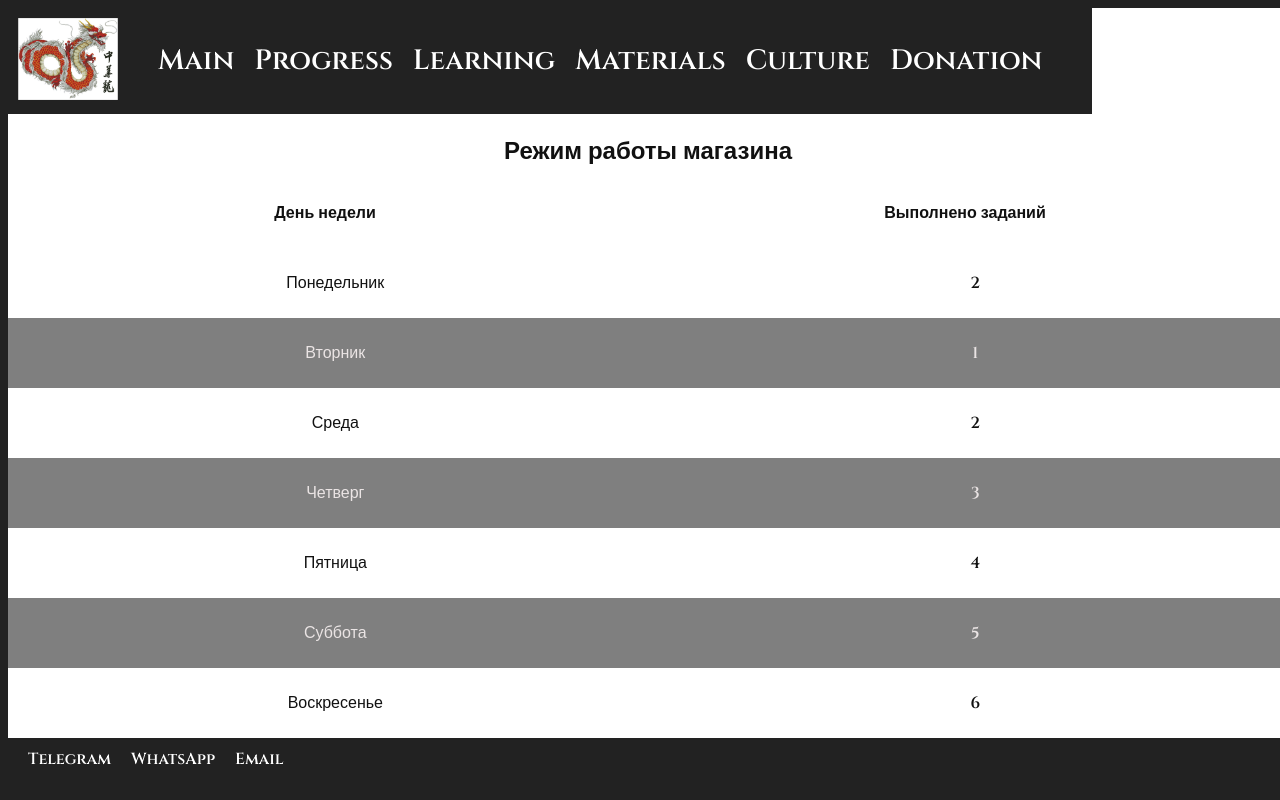
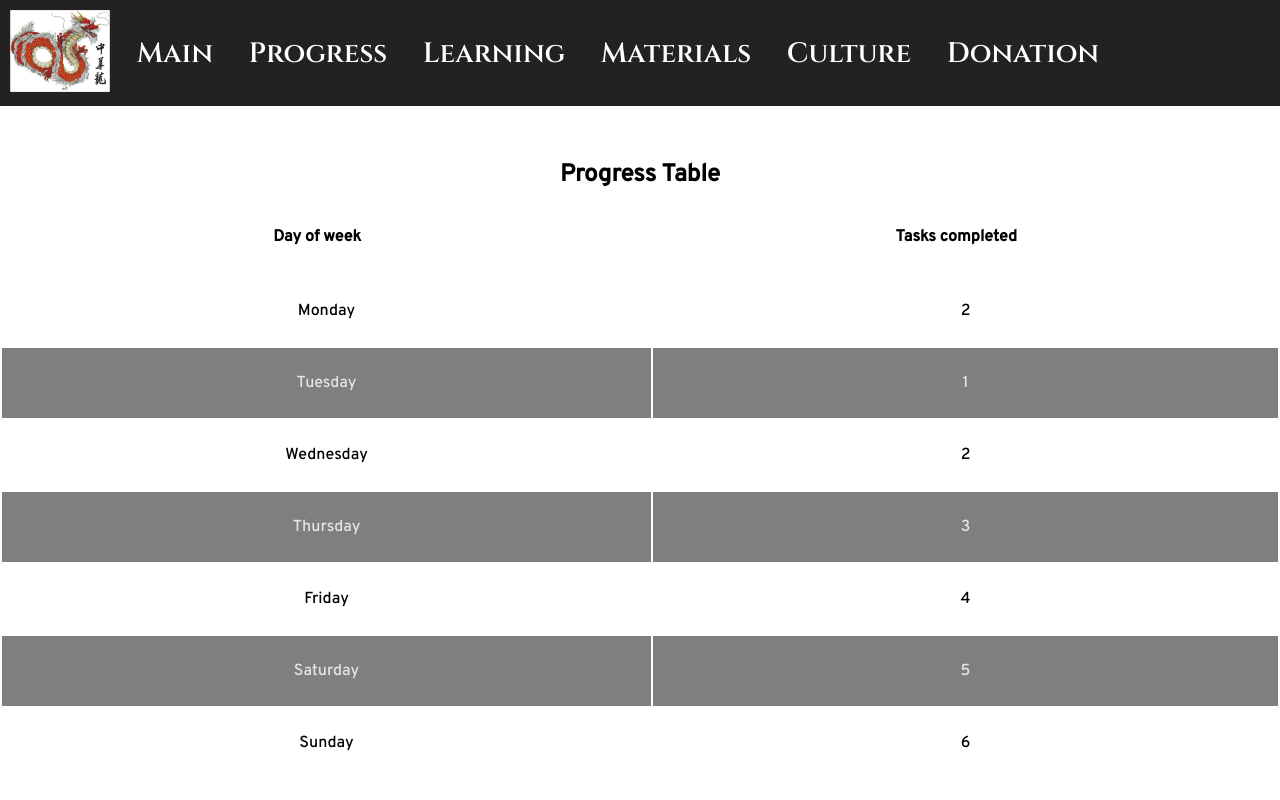
Before and after one commit to 14turtle14/14turtle14.github.io, a plain HTML site: page html/progress.html in a window 1280 px wide. Shown: the top 800 px of the page. Drawn offline with Linux system fonts and the light colour scheme.

Commit message:
like 3 labs done

```diff
--- a/css/main.css
+++ b/css/main.css
@@ -1,89 +1,99 @@
 @import url('https://fonts.googleapis.com/css2?family=Cinzel:wght@600&family=Fjalla+One&display=swap');
 @import url('https://fonts.googleapis.com/css2?family=Overpass:wght@500&display=swap');
 
+html, body {
+    margin: 0;
+    padding: 0;
+}
+
 body {
     background-color: #222222;
-    color: #111;
-    display: grid;
-    width: 100%;
+    overflow-x: hidden;
+    overflow-y: scroll;
 }
 
 header {
+    display: flex;
+    align-items: center;
+    position: fixed;
+    grid-row: 1;
+    width: 100vw;
+    justify-content: left;
     background-color: #222;
-    color: #fff; /* Black text color */
-    padding: 10px;
+    color: #fff;
+    padding: 10px 10px;
     text-align: center;
-    grid-row: 1; /* Первая строка сетки */
-    display: flex; /* Используем flexbox */
-    align-items: center; /* Выравниваем элементы по вертикали */
-    position: absolute;
+    flex-wrap: wrap;
 }
-
-nav {
-    background-color: #222; /* Gold background for navigation */
-    display: flex; /* Растягиваем элементы внутри навигации по горизонтали */
-    padding: 10px 20px; /* Добавляем отступы */
-    font-size: 28px;
-    font-family: "Cinzel", sans-serif;
-    justify-content: space-evenly;
-    z-index: 2;
-}
-
-nav ul {
-    list-style-type: none;
-    padding: 0;
-    margin: 0; /* Убираем внешние отступы */
-    display: flex; /* Растягиваем список по горизонтали */
-}
-
-nav ul li {
-    margin-right: 20px;
-}
-
-nav ul li a {
-    text-decoration: none; /* Убираем подчеркивание */
-    color: #fff; /* Черный текст */
-    font-weight: bold; /* Делаем текст жирным */
-    transition: color 0.3s ease-in-out; /* Плавный переход цвета */
-}
-
-nav ul li a:hover {
-    color: #555; /* Красный текст при наведении */
-}
-
-
-/* Main content styles */
-.main-content {
-    grid-row: 2; /* Вторая строка сетки */
-    background-color: white;
-    padding-bottom: 100px; /* Высота закрепленного элемента + небольшой дополнительный отступ */
-}
-
 
 footer {
     grid-row: 3;
-    background-color: #222; /* Gold background for navigation */
-    display: flex; /* Растягиваем элементы внутри навигации по горизонтали */
-    justify-content: left; /* Выравниваем элементы по левому краю */
-    padding: 10px 20px; /* Добавляем отступы */
-    align-items: flex-start; /* Выравниваем элементы по верхнему краю */
+    background-color: #222;
+    display: flex;
+    justify-content: center;
+    margin: 1vw;
+    align-items: flex-end;
     font-family: "Cinzel", sans-serif;
+}
+
+header ul {
+    list-style-type: none;
+    padding: 0;
+    margin: 0;
+    display: flex;
+    flex-wrap: wrap;
+}
+
+header ul li {
+    margin-right: 30px;
+}
+
+header ul li a {
+    text-decoration: none;
+    color: #fff;
+    font-weight: bold;
+    transition: color 0.3s ease-in-out;
+    font-size: 28px;
+    font-family: "Cinzel", sans-serif;
+    padding: 0.1em;
+}
+
+header ul li a:hover {
+    color: #555;
+}
+
+.logo img {
+    height: auto;
+    width: 100px;
+}
+
+.logo {
+    order: -1;
+    margin-right: 3vh;
+}
+
+.logo:hover{
+    box-shadow: 5px 5px 10px rgba(255, 255, 255, 0.3);
+}
+
+.main-content {
+    grid-row: 2;
+    background-color: white;
 }
 
 .contact-info {
     list-style-type: none;
     padding: 0;
-    display: flex; /* Растягиваем список по горизонтали */
-    text-align: left ; /* Выравниваем текст по левому краю */
-    flex-grow: 1; /* Растягиваем элемент по горизонтали */
+    display: flex;
+    text-align: left ;
+    flex-grow: 1;
 }
-
 
 .contact-info ul {
     list-style-type: none;
     padding: 0;
-    margin: 0; /* Убираем внешние отступы */
-    display: flex; /* Растягиваем список по горизонтали */
+    margin: 0;
+    display: flex;
 }
 
 .contact-info ul li{
@@ -91,20 +101,14 @@ footer {
 }
 
 .contact-info li a {
-    text-decoration: none; /* Убираем подчеркивание */
-    color: #ffffff; /* Черный текст */
-    font-weight: bold; /* Делаем текст жирным */
-    transition: color 0.3s ease-in-out; /* Плавный переход цвета */
+    text-decoration: none;
+    color: #ffffff;
+    font-weight: bold;
+    transition: color 0.3s ease-in-out;
 }
 
 .contact-info li a:hover {
-    color: #555555; /* Красный текст при наведении */
-}
-
-.main-content {
-    padding: 0;
-    grid-row: 2; /* Вторая строка сетки */
-    background-color: white;
+    color: #555555;
 }
 
 .overlay {
@@ -117,69 +121,16 @@ footer {
     display: flex;
     align-items: center;
     justify-content: center;
-    text-align: center;
     color: #fff;
     font-size: 60px;
-    padding: 10px; /* Добавим отступы для текста */
-    box-sizing: border-box; /* Учитываем отступы внутри размеров блока */
+    box-sizing: border-box;
     font-weight: bold;
 }
 
 .introduction {
     text-align: center;
     font-family: "Overpass", sans-serif;
-}
-
-.responsive-table {
-    display: grid;
-    width: 100%;
-    border-collapse: collapse;
-}
-
-.table-container{
-    font-family: "Cinzel", sans-serif;
-    padding-top: 10%;
-    display: grid;
-    grid-template-columns: 1fr;
-    grid-gap: 20px;
-}
-
-.progress-schedule {
-    width: 100%;
-    border-collapse: collapse;
-    display: grid;
-    grid-auto-rows: auto;
-}
-
-@media (max-width: 768px) {
-    .nav {
-        position: relative;
-        width: auto;
-    }
-}
-
-.progress-schedule caption {
-    font-size: 24px;
-    font-weight: bold;
-    padding-bottom: 10px;
-}
-
-.progress-schedule th, .progress-schedule td {
-    border: none;
-    padding: 10px;
-    text-align: center;
-    height: 50px;
-    width: 900px;
-
-}
-
-.day:nth-child(even) {
-    background-color: rgba(0, 0, 0, 0.5);
-    color: #eae4e4;
-}
-
-.day td {
-    padding: 10px;
+    padding: 2vw;
 }
 
 .functionality_header{
@@ -206,13 +157,43 @@ footer {
     text-align: left;
 }
 
-.logo img {
-    order: -1;
-    margin-right: 20px;
-    width: 100px;
-    height: auto;
+.reasons {
+    padding: 1%;
 }
 
-.logo:hover{
-    box-shadow: 5px 5px 10px rgba(255, 255, 255, 0.3);
+.functionality{
+    padding: 1%;
 }
+
+@media only screen and (max-width: 768px) {
+    header, footer {
+        padding: 20px;
+    }
+
+    header nav ul li {
+        margin-right: 10px;
+    }
+
+    .overlay{
+        text-align: center;
+    }
+
+    .logo{
+        display: none;
+    }
+}
+
+@media only screen and (max-width: 480px) {
+
+    header nav ul li {
+        margin-right: 10px;
+    }
+
+    .overlay{
+        text-align: center;
+    }
+
+    .logo{
+        display: none;
+    }
+}
--- a/css/progress.css
+++ b/css/progress.css
@@ -0,0 +1,186 @@
+@import url('https://fonts.googleapis.com/css2?family=Cinzel:wght@600&family=Fjalla+One&display=swap');
+@import url('https://fonts.googleapis.com/css2?family=Overpass:wght@500&display=swap');
+
+html, body {
+    margin: 0;
+    padding: 0;
+}
+
+body {
+    background-color: #222222;
+    overflow-x: hidden;
+    overflow-y: scroll;
+}
+
+header {
+    display: flex;
+    align-items: center;
+    position: fixed;
+    grid-row: 1;
+    width: 100vw;
+    justify-content: left;
+    background-color: #222;
+    color: #fff;
+    padding: 10px 10px;
+    text-align: center;
+    flex-wrap: wrap;
+}
+
+footer {
+    grid-row: 3;
+    background-color: #222;
+    display: flex;
+    justify-content: center;
+    margin: 1vw;
+    align-items: flex-end;
+    font-family: "Cinzel", sans-serif;
+}
+
+header ul {
+    list-style-type: none;
+    padding: 0;
+    margin: 0;
+    display: flex;
+    flex-wrap: wrap;
+}
+
+header ul li {
+    margin-right: 30px;
+}
+
+header ul li a {
+    text-decoration: none;
+    color: #fff;
+    font-weight: bold;
+    transition: color 0.3s ease-in-out;
+    font-size: 28px;
+    font-family: "Cinzel", sans-serif;
+    padding: 0.1em;
+}
+
+header ul li a:hover {
+    color: #555;
+}
+
+.logo img {
+    height: auto;
+    width: 100px;
+}
+
+.logo {
+    order: -1;
+    margin-right: 3vh;
+}
+
+.logo:hover{
+    box-shadow: 5px 5px 10px rgba(255, 255, 255, 0.3);
+}
+
+.main-content {
+    grid-row: 2;
+    background-color: white;
+}
+
+.contact-info {
+    list-style-type: none;
+    padding: 0;
+    display: flex;
+    text-align: left ;
+    flex-grow: 1;
+}
+
+.contact-info ul {
+    list-style-type: none;
+    padding: 0;
+    margin: 0;
+    display: flex;
+}
+
+.contact-info ul li{
+    margin-right: 20px;
+}
+
+.contact-info li a {
+    text-decoration: none;
+    color: #ffffff;
+    font-weight: bold;
+    transition: color 0.3s ease-in-out;
+}
+
+.contact-info li a:hover {
+    color: #555555;
+}
+
+.table-container{
+    font-family: "Overpass", sans-serif;
+    display: grid;
+    padding-top: 20vh;
+    padding-bottom: 20vh;
+}
+
+.progress-schedule {
+    width: 100%;
+    display: grid;
+    grid-auto-rows: auto;
+}
+
+.progress-schedule caption {
+    font-size: 24px;
+    font-weight: bold;
+    padding-bottom: 10px;
+}
+
+.progress-schedule th, .progress-schedule td {
+    border: none;
+    padding: 10px;
+    text-align: center;
+    height: 50px;
+    width: 900px;
+
+}
+
+.day:nth-child(even) {
+    background-color: rgba(0, 0, 0, 0.5);
+    color: #eae4e4;
+}
+
+.day td {
+    padding: 10px;
+}
+
+@media only screen and (max-width: 768px) {
+    header, footer {
+        padding: 20px;
+    }
+
+    header nav ul li {
+        margin-right: 10px;
+    }
+
+    .overlay{
+        text-align: center;
+    }
+
+    .logo{
+        display: none;
+    }
+
+    .table-container{
+        padding-top: 30vh;
+    }
+}
+
+@media only screen and (max-width: 480px) {
+
+    header nav ul li {
+        margin-right: 10px;
+    }
+
+    .overlay{
+        text-align: center;
+    }
+
+    .logo{
+        display: none;
+    }
+}
--- a/html/progress.html
+++ b/html/progress.html
@@ -4,7 +4,7 @@
         <meta charset="UTF-8">
         <title>Progress</title>
         <meta name="description" content="See your progress" />
-        <link rel="stylesheet" href="/css/main.css">
+        <link rel="stylesheet" href="/css/progress.css">
         <meta name="robots" content="index, nofollow" />
         <meta name="yandex" content="noyaca" />
         <meta name="viewport" content="width=device-width, initial-scale=1" />
@@ -13,7 +13,7 @@
 <body>
 <header>
     <div class="logo">
-        <img src="/image/red_dragon_white_background.jpg" alt="Logo">
+        <a href="https://ru.wikipedia.org/wiki/Китайский_дракон" target="_blank"><img src="/image/red_dragon_white_background.jpg" alt="Logo"></a>
     </div>
     <nav>
         <ul>
@@ -29,40 +29,40 @@
 <main class="main-content">
     <div class="table-container">
         <table class="progress-schedule">
-            <caption>Режим работы магазина</caption>
+            <caption>Progress Table</caption>
             <thead>
             <tr class="top">
-                <th class="table">День недели</th>
-                <th class="table">Выполнено заданий</th>
+                <th class="table">Day of week</th>
+                <th class="table">Tasks completed</th>
             </tr>
             </thead>
             <tbody>
             <tr class="day">
-                <td>Понедельник</td>
+                <td>Monday</td>
                 <td>2</td>
             </tr>
             <tr class="day">
-                <td>Вторник</td>
+                <td>Tuesday</td>
                 <td>1</td>
             </tr>
             <tr class="day">
-                <td>Среда</td>
+                <td>Wednesday</td>
                 <td>2</td>
             </tr>
             <tr class="day">
-                <td>Четверг</td>
+                <td>Thursday</td>
                 <td>3</td>
             </tr>
             <tr class="day">
-                <td>Пятница</td>
+                <td>Friday</td>
                 <td>4</td>
             </tr>
             <tr class="day">
-                <td>Суббота</td>
+                <td>Saturday</td>
                 <td>5</td>
             </tr>
             <tr class="day">
-                <td>Воскресенье</td>
+                <td>Sunday</td>
                 <td>6</td>
             </tr>
             </tbody>
```
Also changed, not shown: html/main.html (+1 -2 lines).
